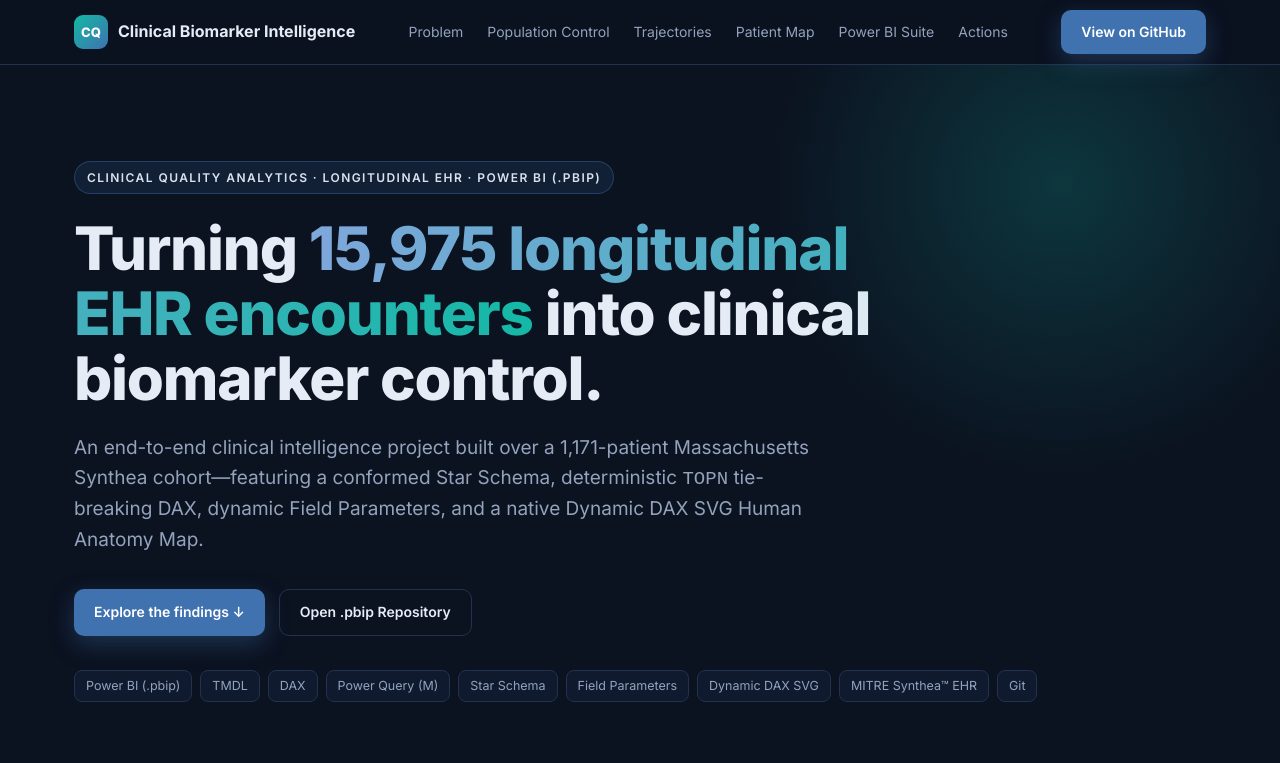
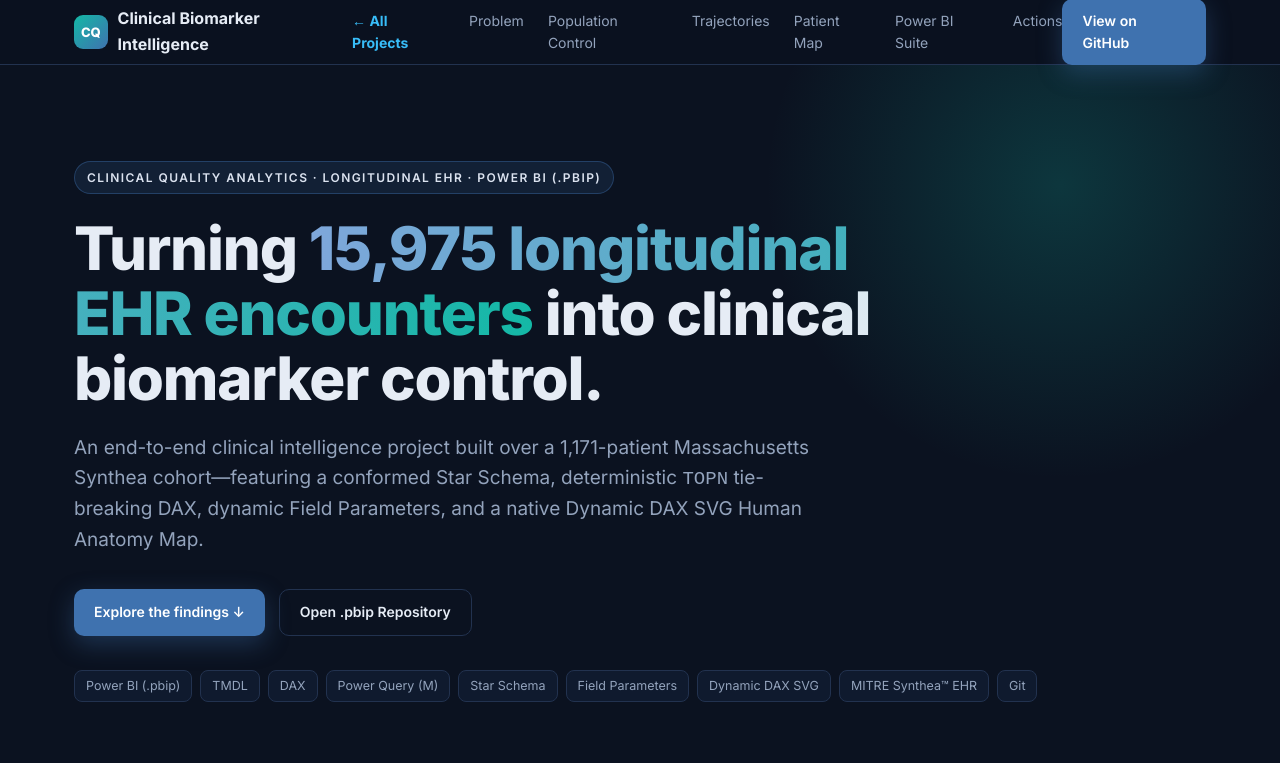
Before and after one commit to ahmedelsayed7115/clinical-quality-biomarker-analytics, a plain HTML site: page index.html in a window 1280 px wide. Shown: the top 763 px of the page. Drawn offline with nearby package versions, Linux system fonts and the light colour scheme.

Commit message:
Add navigation link back to main portfolio hub (ahmedelsayed7115.github.io)

```diff
--- a/index.html
+++ b/index.html
@@ -225,6 +225,7 @@
   <div class="container">
     <a href="#" class="brand"><span class="brand-badge">CQ</span> Clinical Biomarker Intelligence</a>
     <div class="nav-links">
+        <a href="https://ahmedelsayed7115.github.io/" style="color:#38bdf8;font-weight:700">← All Projects</a>
       <a href="#problem">Problem</a>
       <a href="#control">Population Control</a>
       <a href="#trajectories">Trajectories</a>
```
